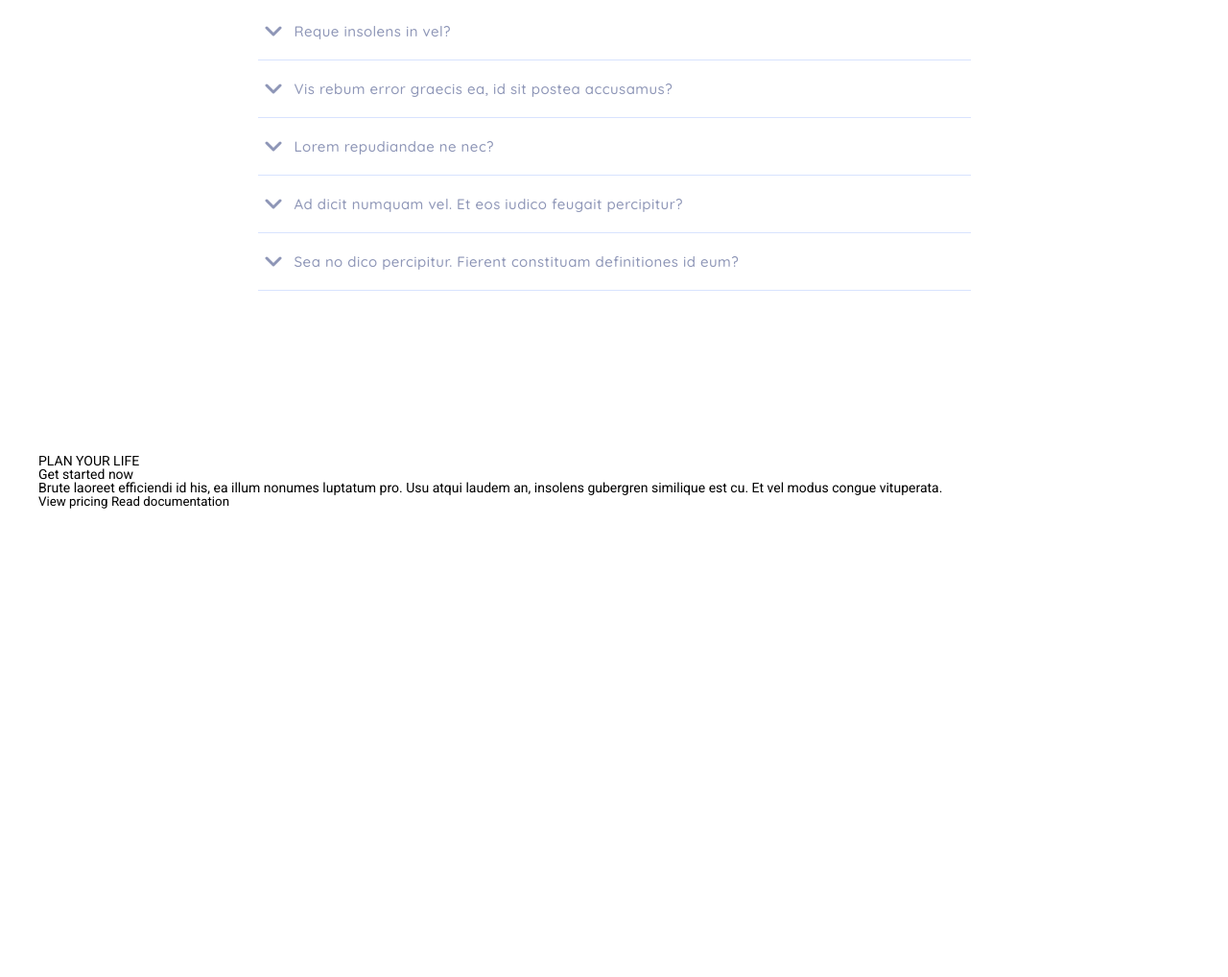
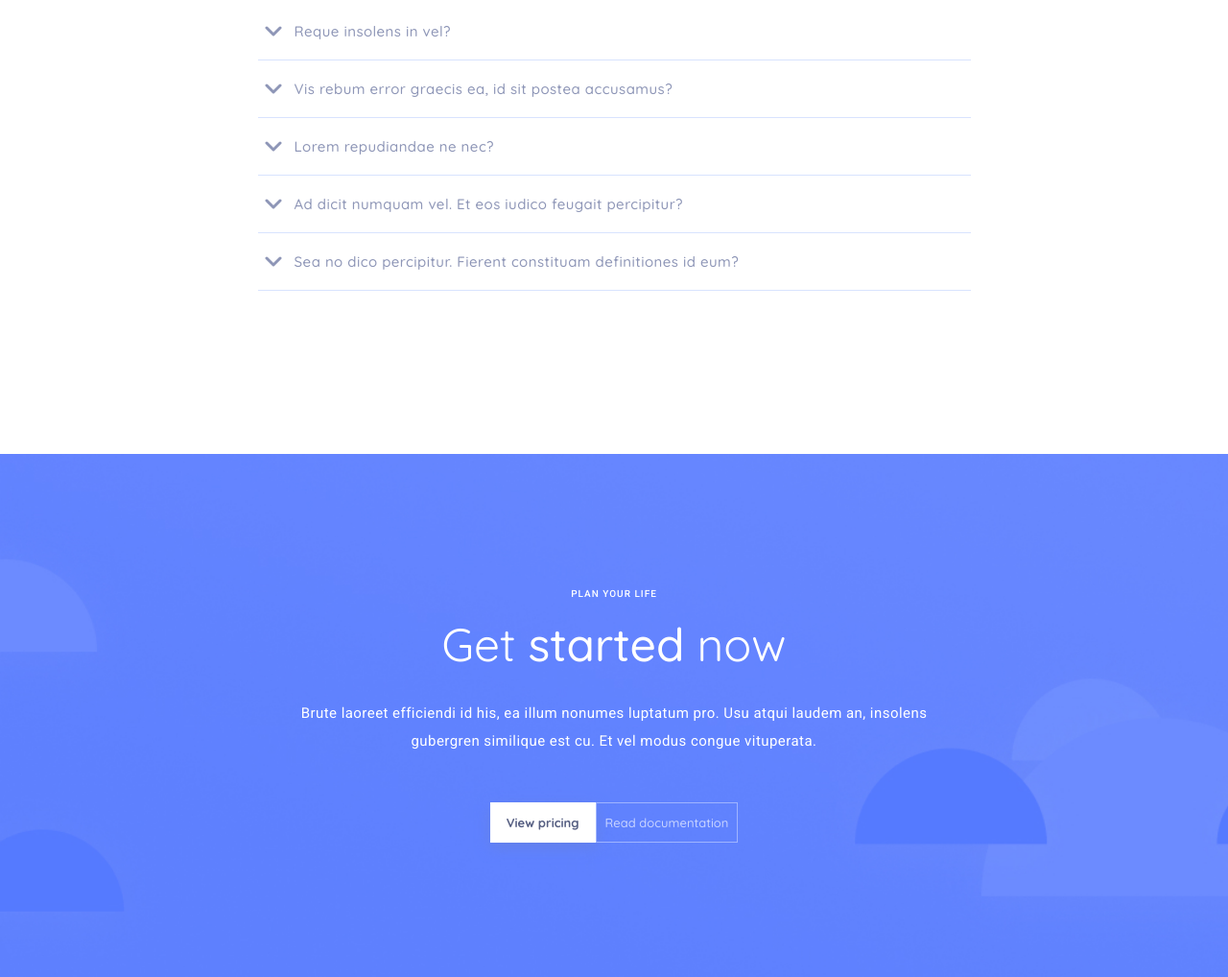
Before and after one commit to Daniil-gavrilooov/freebie__work, a plain HTML site: page app/index.html in a window 1280 px wide. Shown: the part 4713-5731 px from the top of the page at 96% size. Before the commit the page ends 5243 px from the top, so only its background shows below. Drawn offline with nearby package versions, Linux system fonts and the light colour scheme.

Commit message:
finish section (offer)

```diff
--- a/app/index.html
+++ b/app/index.html
@@ -627,7 +627,7 @@
                     </p>
 
                     <h2 class="offer__title">
-                        Get started now
+                        Get <span>started</span> now
                     </h2>
 
                     <p class="offer__text">
--- /dev/null
+++ b/app/scss/_offer.scss
@@ -0,0 +1,61 @@
+.offer {
+    padding: 140px 0;
+    background-image: url(../images/offer__bg.jpg);
+    background-repeat: no-repeat;
+    background-size: cover;
+    background-position: center;
+    text-align: center;
+    color: #fff;
+    &__overhead {
+        font-family: $roboto;
+        font-weight: 500;
+        font-size: 10px;
+        line-height: 12px;
+        letter-spacing: 0.1em;
+        text-transform: uppercase;
+        margin-bottom: 16px;
+    }
+    &__title {
+        font-family: $quicksand;
+        font-weight: 300;
+        font-size: 48px;
+        line-height: 60px;
+        margin-bottom: 28px;
+        & span {
+            font-weight: 500;
+        }
+    }
+    &__text {
+        font-family: $roboto;
+        font-weight: 400;
+        font-size: 15px;
+        line-height: 29px;
+        letter-spacing: 0.03em;
+        max-width: 712px;
+        margin: 0 auto;
+        margin-bottom: 49px;
+    }
+    &__buttons {
+        display: flex;
+        align-items: center;
+        justify-content: center;
+        font-family: $quicksand;
+        & .offer__btn:nth-child(1) {
+            font-weight: 700;
+            font-size: 13px;
+            line-height: 16px;
+            color: #565f82;
+            padding: 13px 17px;
+            background: #ffffff;
+            box-shadow: 0px 5px 15px #6480e8;
+        }
+        & .offer__btn:nth-child(2) {
+            font-weight: 500;
+            font-size: 13px;
+            line-height: 16px;
+            color: #C7D3FF;
+            padding: 12px 9px;
+            border: 1px solid #A0B4FF;
+        }
+    }
+}
--- a/app/scss/style.scss
+++ b/app/scss/style.scss
@@ -9,6 +9,7 @@
 @import "_resources";
 @import "_coments";
 @import "_questions";
+@import "_offer";
 body {
     font-family: "Open Sans", sans-serif;
     font-family: "Quicksand", sans-serif;
```
Also changed, not shown: app/css/style.min.css.
